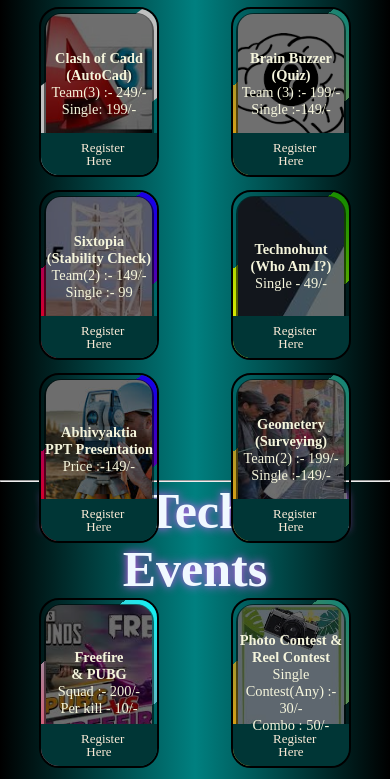
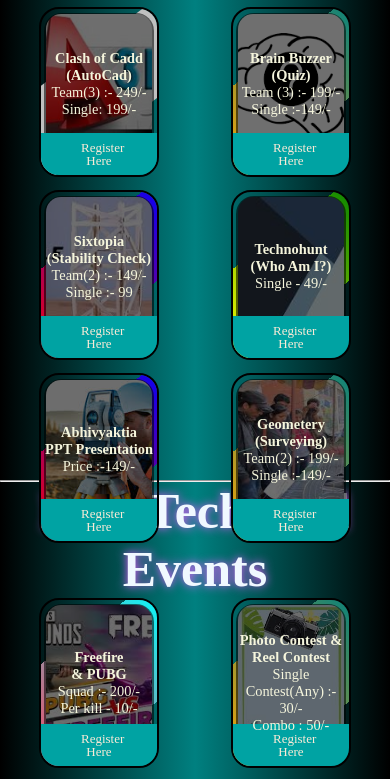
Before and after one commit to premson18/Pratistha, a React (Vite) app: page / in a window 390 px wide. Shown: the part 1560-2339 px from the top of the page. Built offline with nearby package versions, Linux system fonts and the light colour scheme.

Commit message:
first commit

```diff
--- a/src/Components/Events/eventsinfo.css
+++ b/src/Components/Events/eventsinfo.css
@@ -35,5 +35,7 @@
         position: absolute;
         bottom: 9;
         left: 0;
+        text-align: center;
+        background-color: rgb(0, 163, 163);
       }
 }
```
